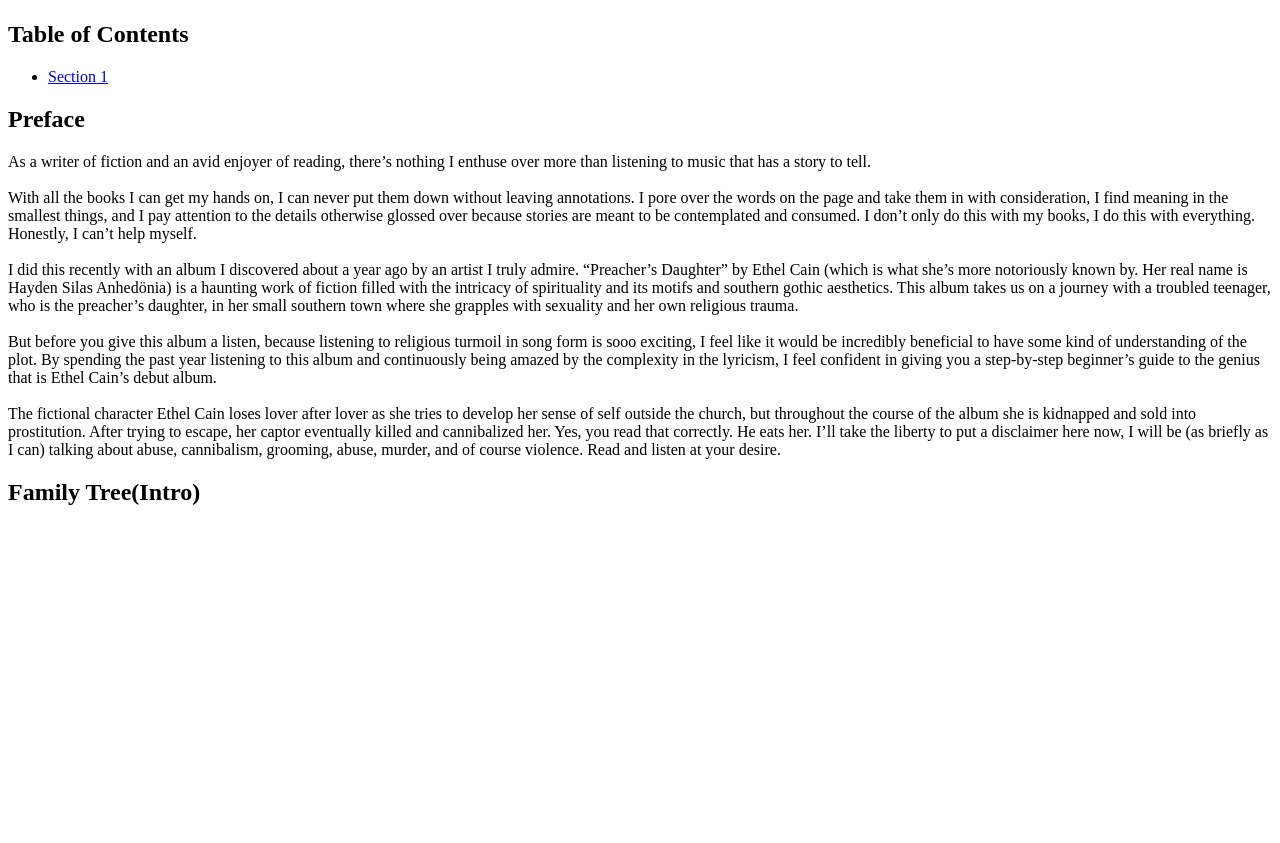
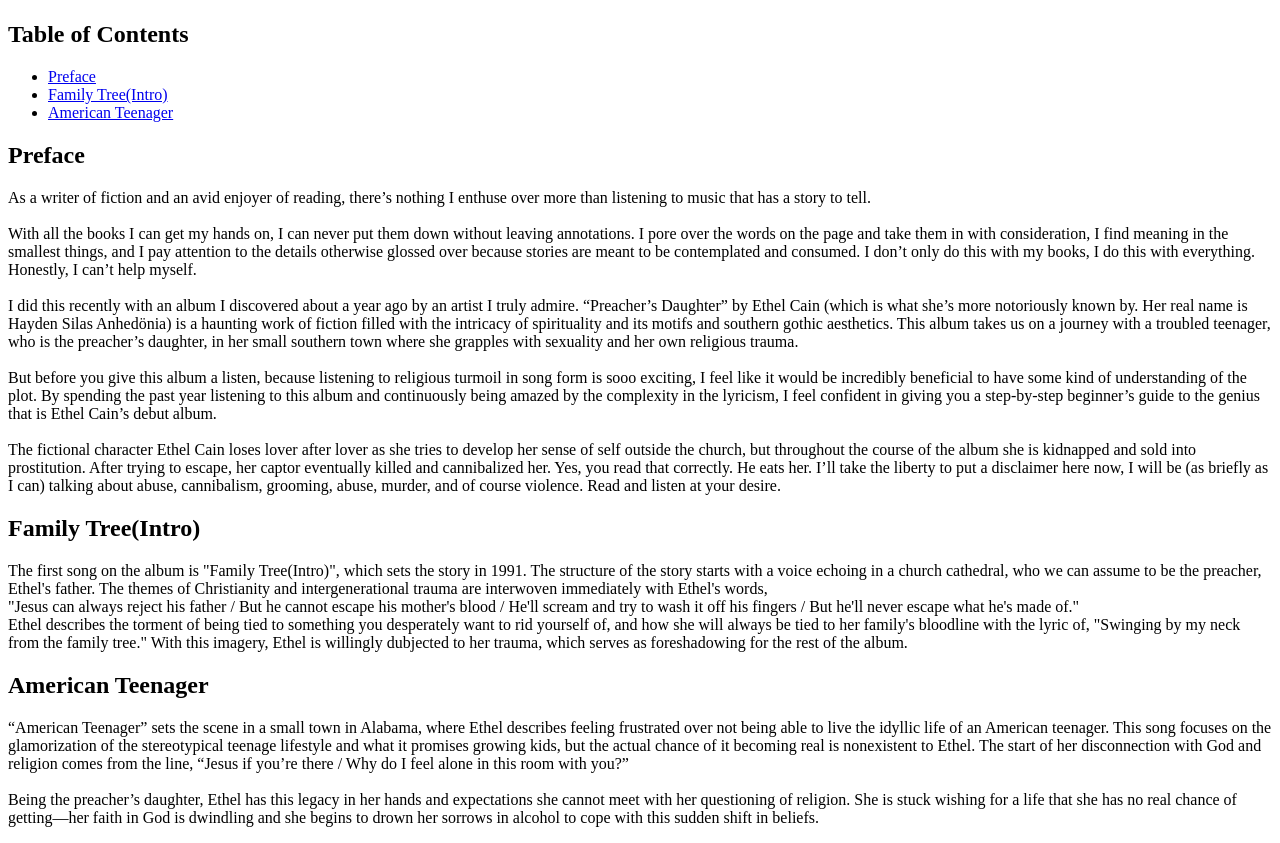
Before and after one commit to laurenkerrigan/laurenkerrigan.github.io, a plain HTML site: page wa/wa3.html in a window 1280 px wide. Before the commit the page ends 800 px from the top, so only its background shows below. Drawn offline with Linux system fonts and the light colour scheme.

Commit message:
Update wa3.html

```diff
--- a/wa/wa3.html
+++ b/wa/wa3.html
@@ -13,7 +13,9 @@
     <!--Table of COntents-->
 <h2>Table of Contents</h2>
 <ul>
-    <li><a href="#Preface">Section 1</a></li>
+    <li><a href="#Preface">Preface</a></li>
+    <li><a href="#Family Tree(Intro)">Family Tree(Intro)</a></li>
+    <li><a href="#American Teenager">American Teenager</a></li>
 </ul>
     <!--Section 1 - Preface-->
     <div id="Preface">
@@ -30,10 +32,23 @@
             I’ll take the liberty to put a disclaimer here now, I will be (as briefly as I can) talking about abuse, cannibalism, grooming, abuse, murder, and of course violence. Read and listen at your desire.
              </p>
     </div>
+<div id="Family Tree(Into)">
+<!---Section 2-->
+<h2>Family Tree(Intro)</h2>
+<p>The first song on the album is "Family Tree(Intro)", which sets the story in 1991. The structure of the story starts with a voice echoing in a church cathedral, who we can assume to be the preacher, Ethel's father. The themes of Christianity and intergenerational trauma are interwoven immediately with Ethel's words,
+    <br>"Jesus can always reject his father / But he cannot escape his mother's blood / He'll scream and try to wash it off his fingers / But he'll never escape what he's made of."
+    <br>Ethel describes the torment of being tied to something you desperately want to rid yourself of, and how she will always be tied to her family's bloodline with the lyric of, "Swinging by my neck from the family tree." With this imagery, Ethel is willingly dubjected to her trauma, which serves as foreshadowing for the rest of the album.
+</p>
+</div>
 
-    <!---Section 2-->
-    <h2>Family Tree(Intro)</h2>
-
+<div id="American Teenager">
+<!--American Teenager-->
+<h2>American Teenager</h2>
+<p>“American Teenager” sets the scene in a small town in Alabama, where Ethel describes feeling frustrated over not being able to live the idyllic life of an American teenager. This song focuses on the glamorization of the stereotypical teenage lifestyle and what it promises growing kids, but the actual chance of it becoming real is nonexistent to Ethel. The start of her disconnection with God and religion comes from the line, “Jesus if you’re there / Why do I feel alone in this room with you?”
+<br><br>
+    Being the preacher’s daughter, Ethel has this legacy in her hands and expectations she cannot meet with her questioning of religion. She is stuck wishing for a life that she has no real chance of getting—her faith in God is dwindling and she begins to drown her sorrows in alcohol to cope with this sudden shift in beliefs.
+</p>
+</div>
 
 
 </body>
```
